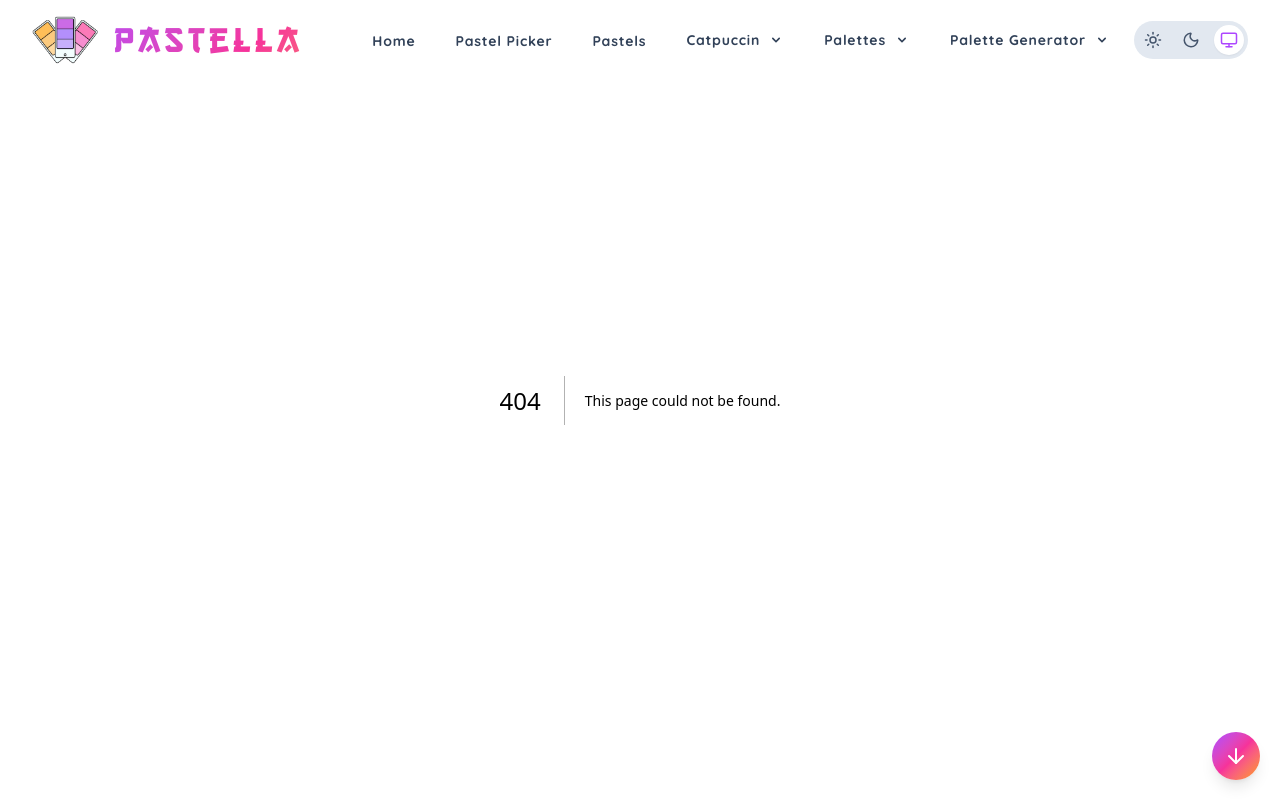
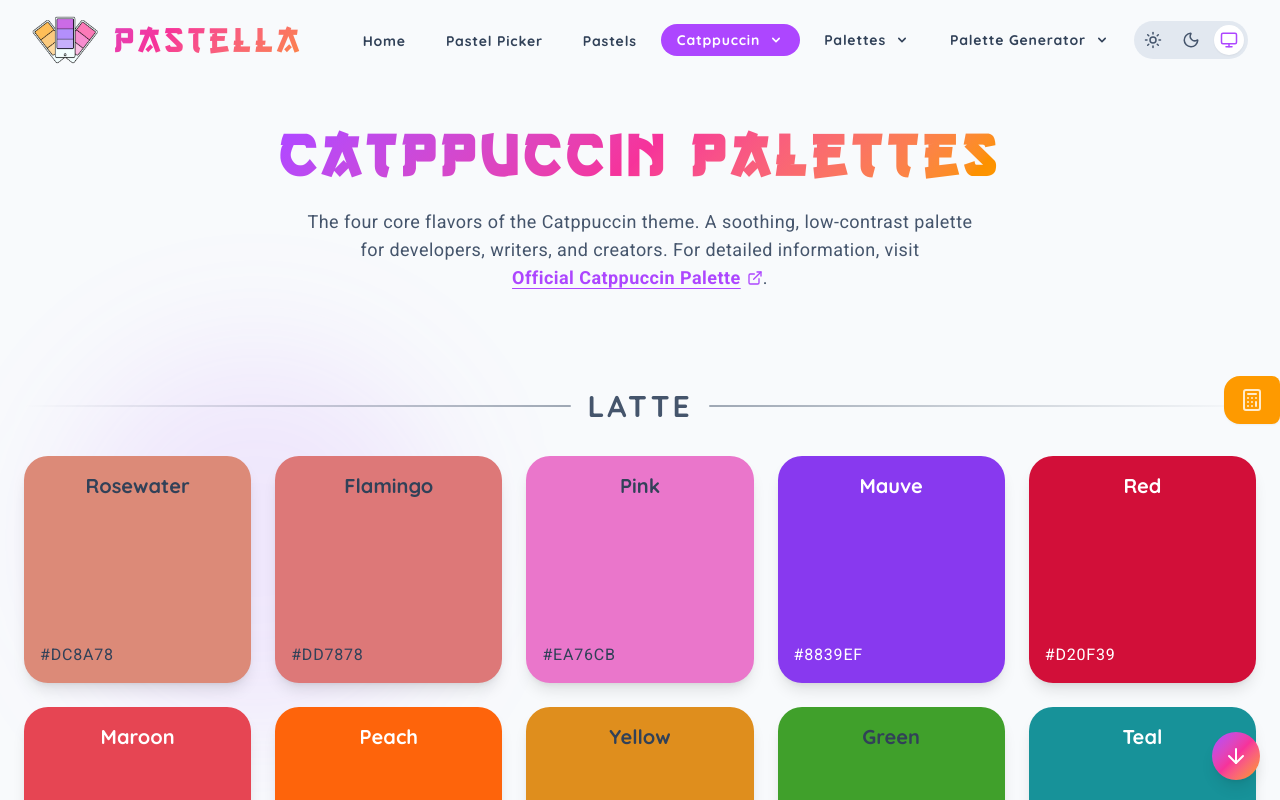
Before and after one commit to Ashwin-Pulipati/pastella, a Next.js app: page /catppuccin-base in a window 1280 px wide. Before the commit this address had no page. Shown: the top 800 px of the page. Built offline with nearby package versions, Linux system fonts and the light colour scheme.

Commit message:
refactor: rename catpuccin to catppuccin

```diff
--- a/src/app/catpuccin-base/page.tsx
+++ b/src/app/catppuccin-base/page.tsx
@@ -1,14 +1,13 @@
 "use client";
 
+import CatppuccinThemeSection from "@/components/Catppuccin/BaseColorThemeSection";
 import { ColorConverterCalculator } from "@/components/Pastels/ColorConverterCalculator";
-import { catppuccinHex } from "@/constants/catpuccin.constants";
+import { catppuccinHex } from "@/constants/catppuccin.constants";
 import { ExternalLink } from "lucide-react";
 import Link from "next/link";
-import React from "react";
-import CatppuccinThemeSection from "@/components/Catppuccin/BaseColorThemeSection";
 
 // Main Page Component
-export default function Catpuccin() {
+export default function Catppuccin() {
   const baseThemes = Object.entries(catppuccinHex);
 
   return (
@@ -35,7 +34,7 @@
               rel="noopener noreferrer"
               className="inline-flex items-center gap-1.5 font-semibold text-primary underline underline-offset-4 hover:opacity-80 transition-opacity"
             >
-              Official Catpuccin Palette
+              Official Catppuccin Palette
               <ExternalLink className="h-4 w-4" />
             </Link>
             .
--- a/src/app/catpuccin-tailwind/page.tsx
+++ b/src/app/catppuccin-tailwind/page.tsx
@@ -1,15 +1,14 @@
-// catpuccin-tailwind/page.tsx
+// Catppuccin-tailwind/page.tsx
 "use client";
 
 import CatppuccinTailwindThemeSection from "@/components/Catppuccin/TailwindThemeSection";
 import { ColorConverterCalculator } from "@/components/Pastels/ColorConverterCalculator";
-import { catpuccinTailwindCSSDaisyUI } from "@/constants/catpuccin.constants";
+import { CatppuccinTailwindCSSDaisyUI } from "@/constants/catppuccin.constants";
 import { ExternalLink } from "lucide-react";
 import Link from "next/link";
-import React from "react";
 
-export default function CatpuccinShades() {
-  const shadePalettes = Object.entries(catpuccinTailwindCSSDaisyUI);
+export default function CatppuccinShades() {
+  const shadePalettes = Object.entries(CatppuccinTailwindCSSDaisyUI);
 
   return (
     <div className="relative w-full">
--- a/src/components/Footer/index.tsx
+++ b/src/components/Footer/index.tsx
@@ -14,7 +14,7 @@
     } else if (item.children) {
       const childLinks = item.children.map((child) => {
         const newLabel =
-          item.label === "Catpuccin"
+          item.label === "Catppuccin"
             ? `${item.label} ${child.label}`
             : `${child.label} ${item.label}`;
         return {
--- a/src/components/Home/Features/Features.tsx
+++ b/src/components/Home/Features/Features.tsx
@@ -26,7 +26,7 @@
     description: "Design and animate stunning linear and radial gradients.",
   },
   {
-    href: "/catpuccin-base",
+    href: "/Catppuccin-base",
     icon: <SwatchBook size={32} strokeWidth={1.5} />,
     title: "Theme Systems",
     description: "Full theming systems like Catppuccin for professional UIs.",
@@ -49,7 +49,6 @@
 ];
 
 const Features = () => {
-
   return (
     // Added responsive padding for the whole section
     <div className="mx-auto w-full max-w-7xl px-2 sm:px-6 lg:px-8 xl:px-0">
--- a/src/constants/catpuccin.constants.ts
+++ b/src/constants/catppuccin.constants.ts
@@ -113,7 +113,7 @@
   },
 };
 
-export const catpuccinTailwindCSSDaisyUI = {
+export const CatppuccinTailwindCSSDaisyUI = {
   latte: {
     Rosewater: [
       "#E6C6C4",
--- a/src/constants/navItems.constants.ts
+++ b/src/constants/navItems.constants.ts
@@ -15,13 +15,13 @@
   { label: "Pastel Picker", href: "/pastel-picker" },
   { label: "Pastels", href: "/pastels" },
   {
-    label: "Catpuccin",
+    label: "Catppuccin",
     children: [
-      { id: "catpuccin-base", label: "Base Colors", href: "/catpuccin-base" },
+      { id: "catppuccin-base", label: "Base Colors", href: "/catppuccin-base" },
       {
-        id: "catpuccin-tailwind",
+        id: "catppuccin-tailwind",
         label: "Tailwind Colors",
-        href: "/catpuccin-tailwind",
+        href: "/catppuccin-tailwind",
       },
     ],
   },
```
